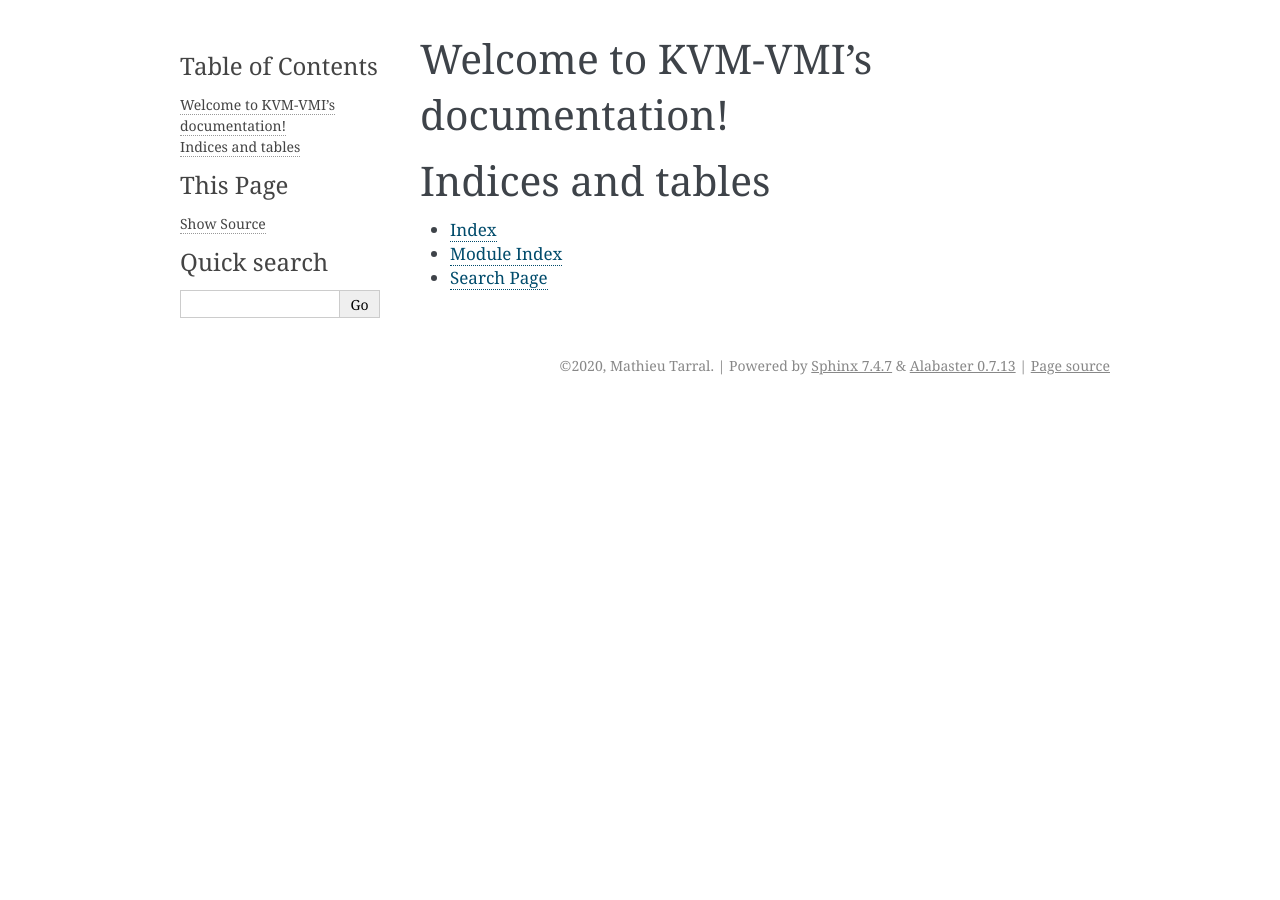
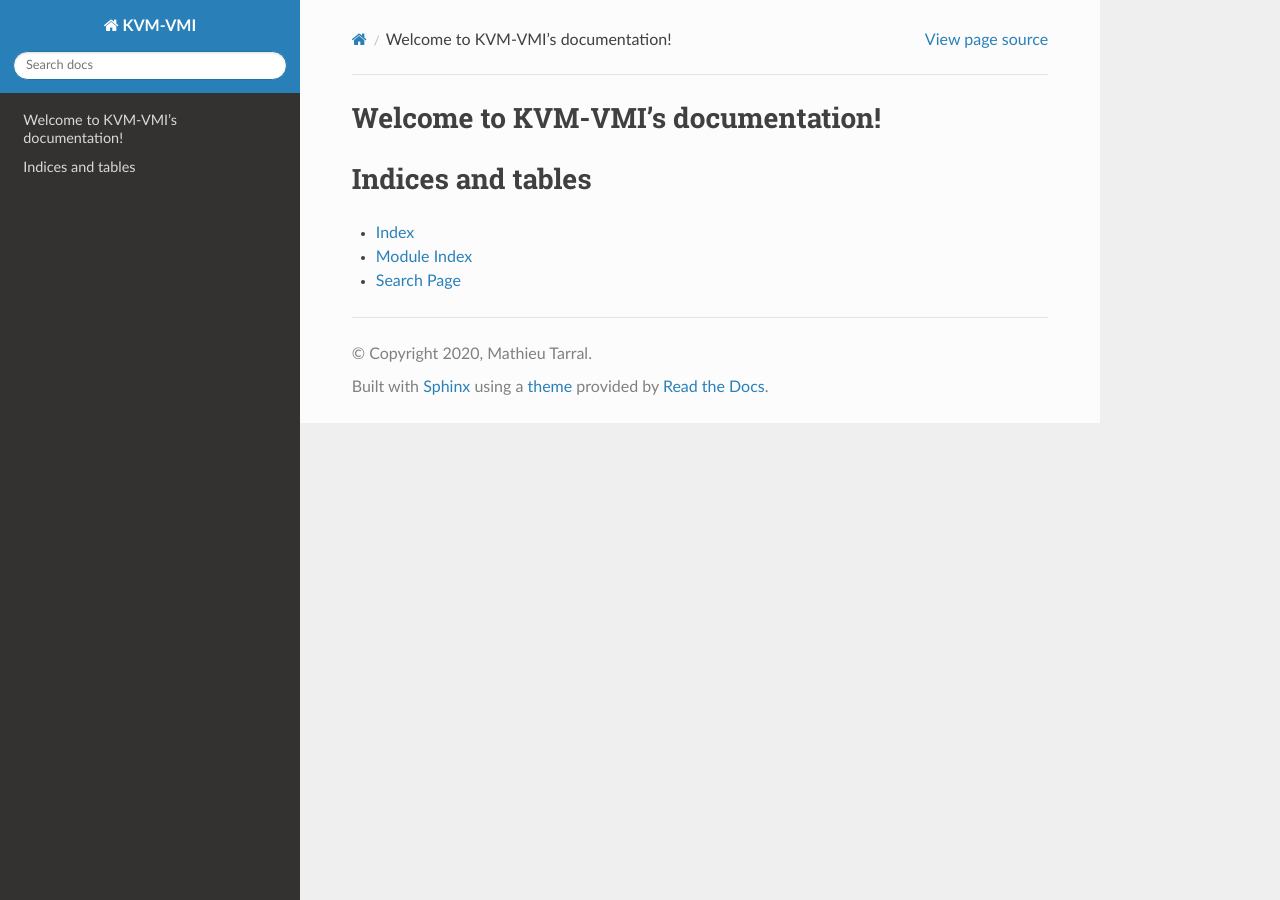
Before and after one commit to KVM-VMI/kvm-vmi, a Sphinx documentation site: the page built from docs/index.rst, in a window 1280 px wide. Built offline with Sphinx 7.4.7 and the Read the Docs theme 2.0.0, drawn with Linux system fonts in a browser that asks for light colours.

Commit message:
doc: use Sphinx RTD theme

```diff
--- a/docs/conf.py
+++ b/docs/conf.py
@@ -31,6 +31,7 @@ release = '0.1'
 # extensions coming with Sphinx (named 'sphinx.ext.*') or your custom
 # ones.
 extensions = [
+    'sphinx_rtd_theme'
 ]
 
 # Add any paths that contain templates here, relative to this directory.
@@ -47,7 +48,7 @@ exclude_patterns = ['_build', 'Thumbs.db', '.DS_Store']
 # The theme to use for HTML and HTML Help pages.  See the documentation for
 # a list of builtin themes.
 #
-html_theme = 'alabaster'
+html_theme = 'sphinx_rtd_theme'
 
 # Add any paths that contain custom static files (such as style sheets) here,
 # relative to this directory. They are copied after the builtin static files,
--- a/docs/requirements.txt
+++ b/docs/requirements.txt
@@ -29,6 +29,7 @@ retrying==1.3.3
 six==1.14.0
 snowballstemmer==2.0.0
 Sphinx==3.2.1
+sphinx-rtd-theme==0.5.0
 sphinxcontrib-applehelp==1.0.2
 sphinxcontrib-devhelp==1.0.2
 sphinxcontrib-htmlhelp==1.0.3
```
